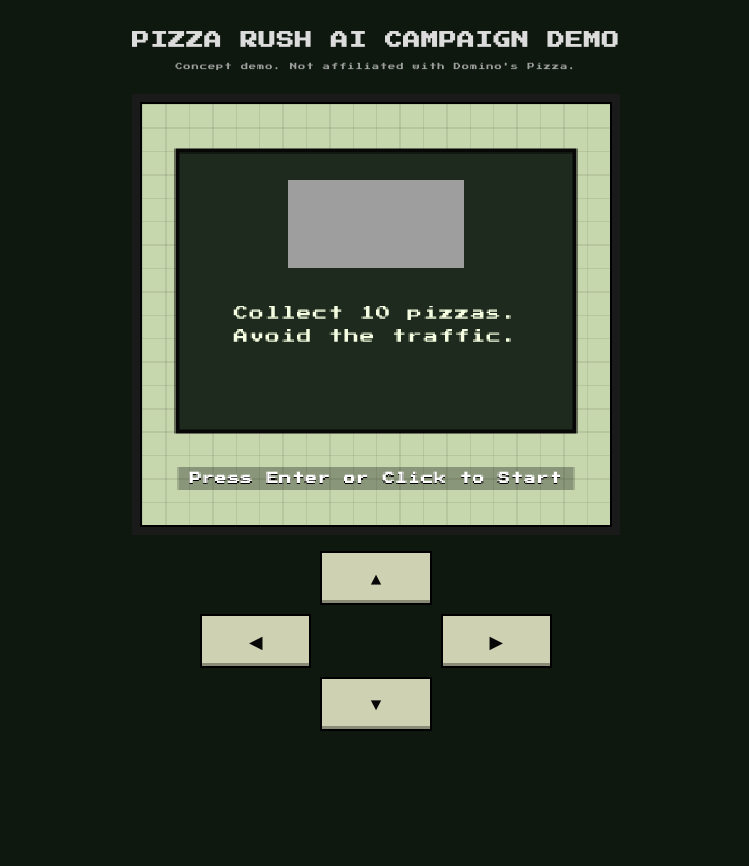
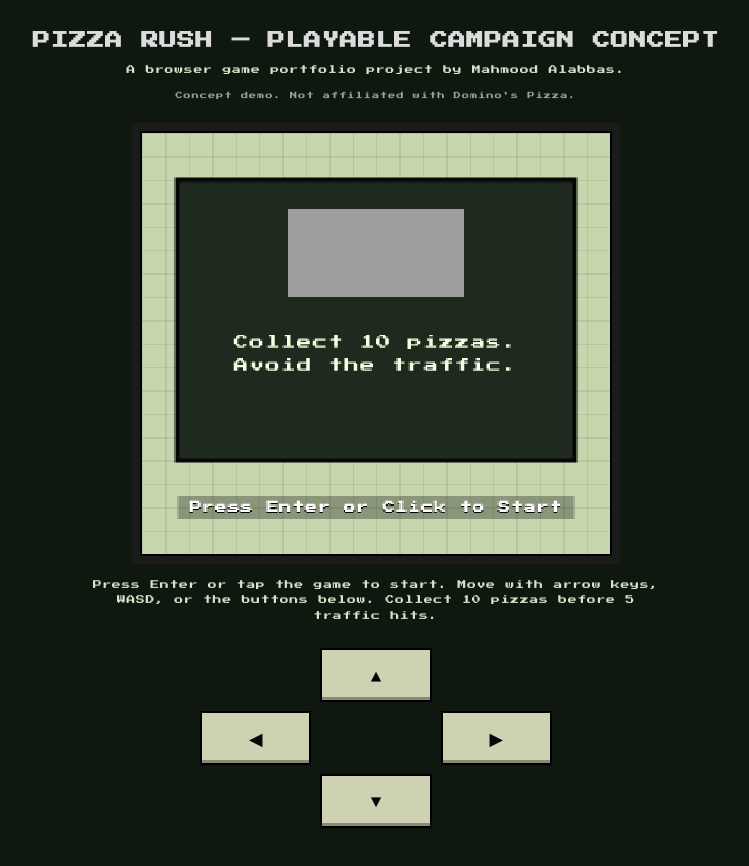
Before and after one commit to malabbas/demogame1, a plain HTML site: page index.html in a window 1280 px wide. Shown: the whole page, without its empty margins (264-1013 px from the left). Before the commit the page ends 800 px from the top, so only its background shows below. Drawn offline with Linux system fonts and the light colour scheme.

Commit message:
Present Pizza Rush as a documented portfolio game

```diff
--- a/index.html
+++ b/index.html
@@ -3,7 +3,8 @@
 <head>
   <meta charset="UTF-8" />
   <meta name="viewport" content="width=device-width, initial-scale=1.0" />
-  <title>PIZZA RUSH AI CAMPAIGN DEMO</title>
+  <title>Pizza Rush | Playable Campaign Concept by Mahmood Alabbas</title>
+  <meta name="description" content="Pizza Rush is a playable arcade campaign concept by Mahmood Alabbas. Collect 10 pizzas, dodge traffic, and explore a retro browser game built with HTML Canvas and JavaScript." />
   <link rel="preconnect" href="https://fonts.googleapis.com" />
   <link rel="preconnect" href="https://fonts.gstatic.com" crossorigin />
   <link href="https://fonts.googleapis.com/css2?family=Press+Start+2P&display=swap" rel="stylesheet" />
@@ -54,6 +55,15 @@
       align-items: center;
       gap: 0.5rem;
       margin-bottom: 2rem;
+    }
+
+    .portfolio-note {
+      max-width: 580px;
+      margin: 0.3rem 0 0;
+      font-size: clamp(0.4rem, 1.5vw, 0.55rem);
+      line-height: 1.8;
+      text-align: center;
+      text-transform: none;
     }
 
     .game-shell {
@@ -225,17 +235,20 @@
 </head>
 <body>
   <div class="title-block">
-    <h1>PIZZA RUSH AI CAMPAIGN DEMO</h1>
+    <h1>PIZZA RUSH — PLAYABLE CAMPAIGN CONCEPT</h1>
+    <p class="portfolio-note">A browser game portfolio project by Mahmood Alabbas.</p>
     <p class="disclaimer" role="note">Concept demo. Not affiliated with Domino’s Pizza.</p>
   </div>
   <div class="game-shell">
-    <canvas id="game" width="320" height="288"></canvas>
+    <canvas id="game" width="320" height="288" aria-label="Pizza Rush game. Collect 10 pizzas and avoid traffic. Use arrow keys, WASD, or the directional buttons.">Pizza Rush requires a browser with HTML Canvas support.</canvas>
+    <p class="portfolio-note">Press Enter or tap the game to start. Move with arrow keys, WASD, or the buttons below. Collect 10 pizzas before 5 traffic hits.</p>
     <div id="retry-gate" class="retry-gate" hidden>
       <p class="retry-message">You lost! Type ‘Pizza Pizaa’ to try again.</p>
       <div class="retry-controls">
         <input
           id="retry-input"
           class="retry-input"
+          aria-label="Type Pizza Pizaa to try again"
           type="text"
           maxlength="20"
           autocomplete="off"
```
Also changed, not shown: 2 other files.
